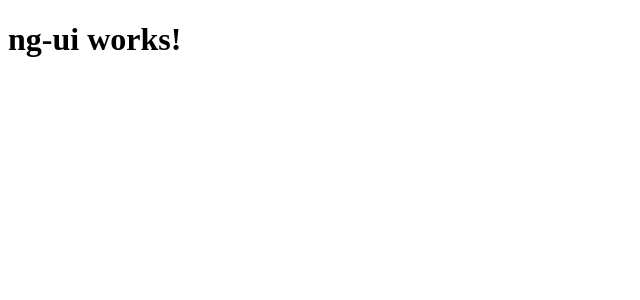
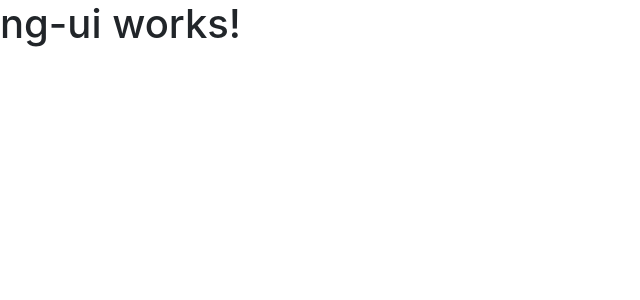
Before and after one commit to JSMike/ng-ui-study, an Angular app: page / in a window 1280 px wide. Shown: the top 300 px of the page, without its empty margins (0-640 px from the left). Built offline with nearby package versions, Linux system fonts and the light colour scheme.

Commit message:
add ngx-bootstrap

```diff
--- a/package.json
+++ b/package.json
@@ -20,7 +20,9 @@
     "@angular/platform-browser": "^4.0.0",
     "@angular/platform-browser-dynamic": "^4.0.0",
     "@angular/router": "^4.0.0",
+    "bootstrap": "^4.0.0-alpha.6",
     "core-js": "^2.4.1",
+    "ngx-bootstrap": "^1.6.6",
     "rxjs": "^5.1.0",
     "zone.js": "^0.8.4"
   },
--- a/src/index.html
+++ b/src/index.html
@@ -7,6 +7,7 @@
 
   <meta name="viewport" content="width=device-width, initial-scale=1">
   <link rel="icon" type="image/x-icon" href="favicon.ico">
+  <script>window.__theme = 'bs4';</script>
 </head>
 <body>
   <ng-ui-root>Loading...</ng-ui-root>
--- a/src/styles.scss
+++ b/src/styles.scss
@@ -1 +1,3 @@
 /* You can add global styles to this file, and also import other style files */
+@import 'variables';
+@import '../node_modules/bootstrap/scss/bootstrap';
```
Also changed, not shown: src/_variables.scss (added).
